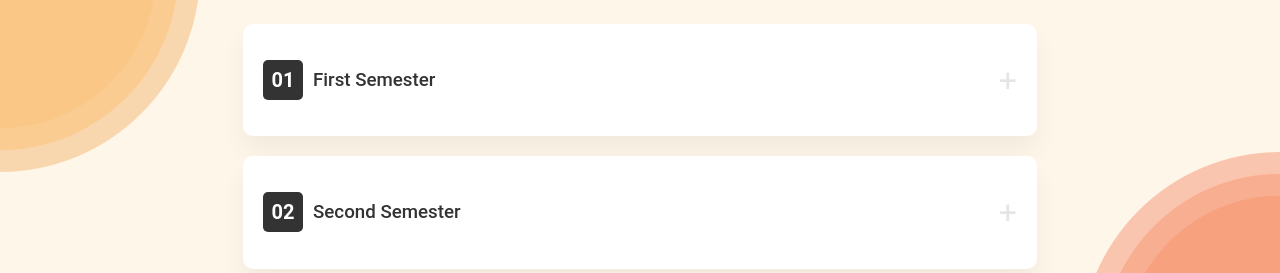
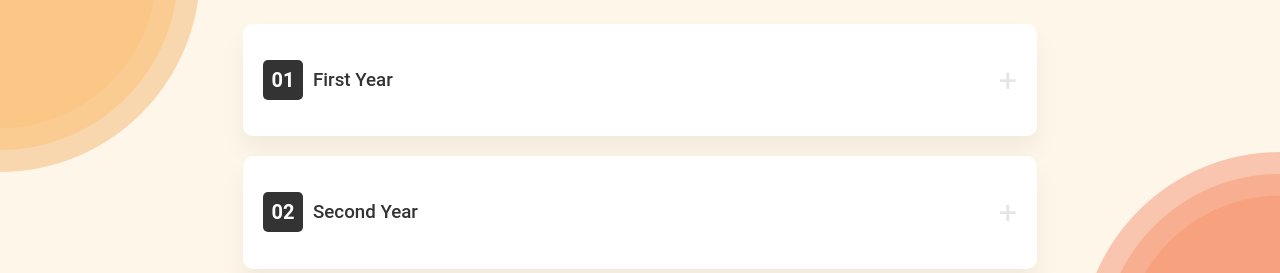
Before and after one commit to Abhishek-Sharma2410/Notefy, a plain HTML site: page getstarted.html in a window 1280 px wide. Shown: the part 238-511 px from the top of the page. Drawn offline with nearby package versions, Linux system fonts and the light colour scheme.

Commit message:
all changes has been done

```diff
--- a/getstarted.html
+++ b/getstarted.html
@@ -28,7 +28,7 @@
               <input type="radio" name="acc1" id="acc1">
               <label for="acc1">
                 <h2>01</h2>
-                <h3>First Semester</h3>
+                <h3>First Year</h3>
               </label>
               <div class="content">
                 <div class="semester-one">
@@ -71,7 +71,7 @@
               <input type="radio" name="acc1" id="acc2">
               <label for="acc2">
                 <h2>02</h2>
-                <h3>Second Semester</h3>
+                <h3>Second Year</h3>
               </label>
               <div class="content">
                 <div class="third-semester">
```
